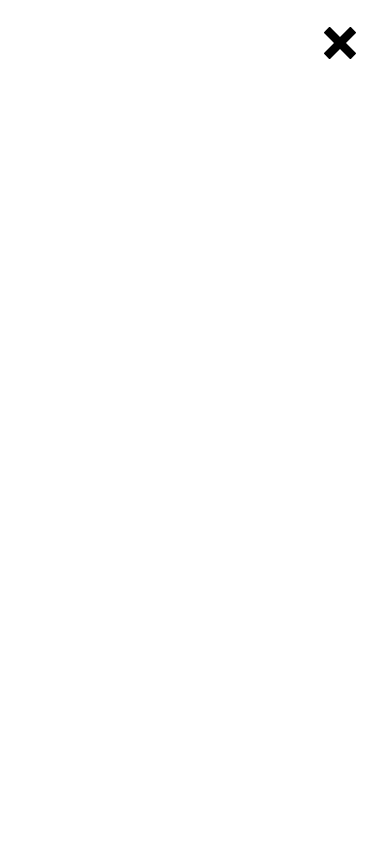
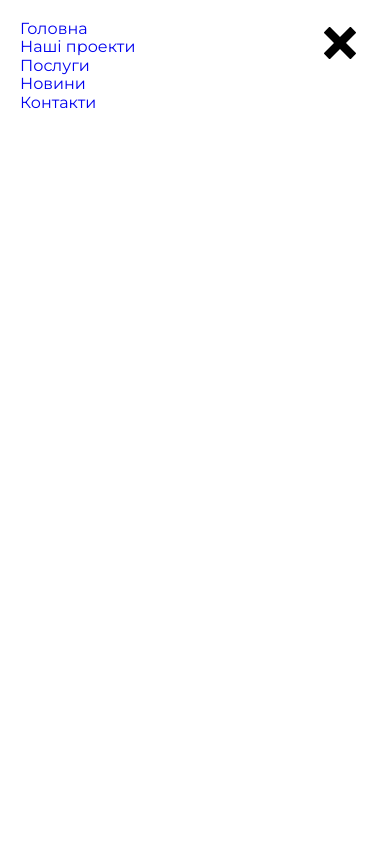
Before and after one commit to Tate-T/practice_BC55, a plain HTML site: page index.html in a window 390 px wide. Shown: the top 844 px of the page. Drawn offline with nearby package versions, Linux system fonts and the light colour scheme.

Commit message:
mobile menu

```diff
--- a/index.html
+++ b/index.html
@@ -251,6 +251,27 @@
     <footer id="contacts"></footer>
     <a href="#to-top" class="scroll-to-top">&#94;</a>
     <div class="mobile-menu js-menu-container">
+      <nav class="mobile-nav">
+        <ul class="mobile-pages">
+          <li class="mobile-page">
+            <a class="mobile-link mobile-active" href="./index.html">Головна</a>
+          </li>
+          <li class="mobile-page">
+            <a class="mobile-link mobile-active" href="#projects"
+              >Наші проекти</a
+            >
+          </li>
+          <li class="mobile-page">
+            <a class="mobile-link mobile-active" href="#work">Послуги</a>
+          </li>
+          <li class="mobile-page">
+            <a class="mobile-link mobile-active" href="#news">Новини</a>
+          </li>
+          <li class="mobile-page">
+            <a class="mobile-link mobile-active" href="#contacts">Контакти</a>
+          </li>
+        </ul>
+      </nav>
       <button type="button" class="mobile-close js-close-menu">
         <svg width="32" height="32">
           <use href="./img/symbol-defs.svg#icon-cross"></use>
--- a/styles/mobile.css
+++ b/styles/mobile.css
@@ -78,6 +78,7 @@
   left: 50%;
   width: 100%;
   height: 100%;
+  padding: 20px;
   transform: translate(-50%, -50%);
   background-color: #fff;
 }
```
